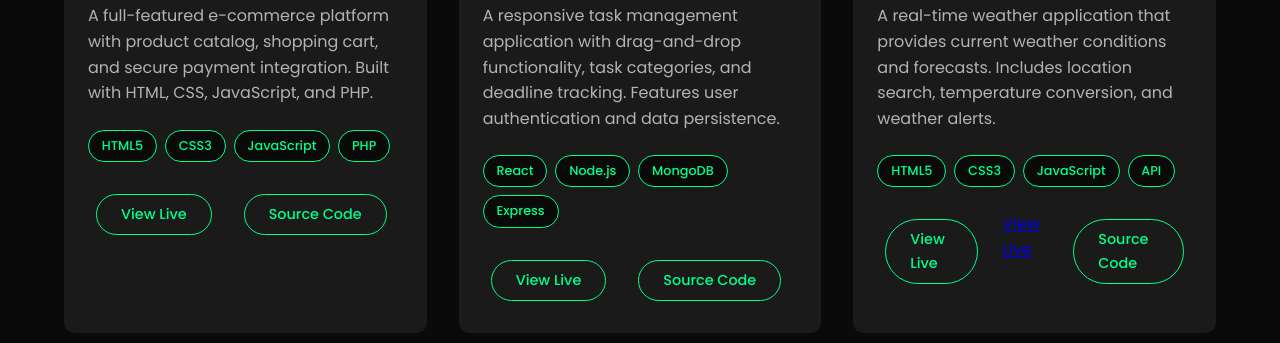
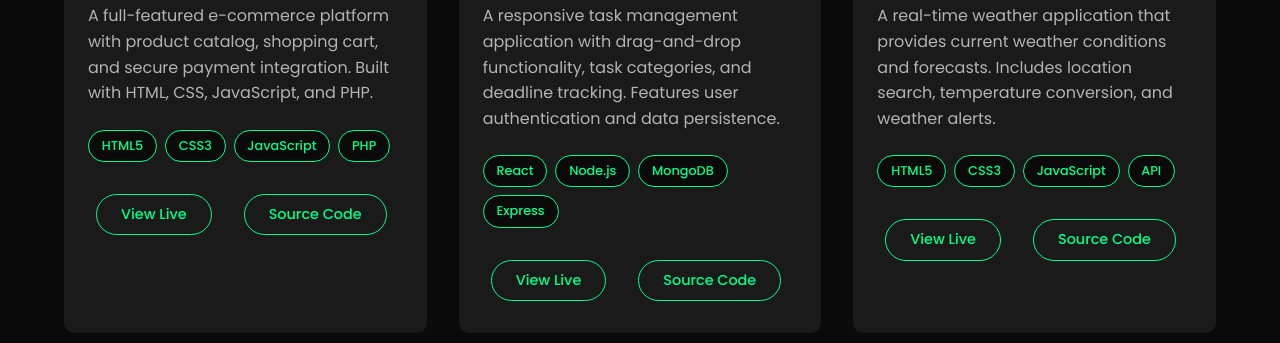
Before and after one commit to monkbro777/My-New-Portfolio, a plain HTML site: page index.html in a window 1280 px wide. Shown: the part 2838-3181 px from the top of the page. Drawn offline with Linux system fonts and the light colour scheme.

Commit message:
Update index.html

```diff
--- a/index.html
+++ b/index.html
@@ -178,8 +178,7 @@
                         <span>API</span>
                     </div>
                     <div class="project-links">
-                        <a href="#" class="btn">View Live</a>
-                        <a href="Weather Dashboard/index.html" class="button">View Live</a>
+                        <a href="Weather Dashboard/index.html" class="btn">View Live</a>
                         <a href="#" class="btn">Source Code</a>
                     </div>
                 </div>
```
